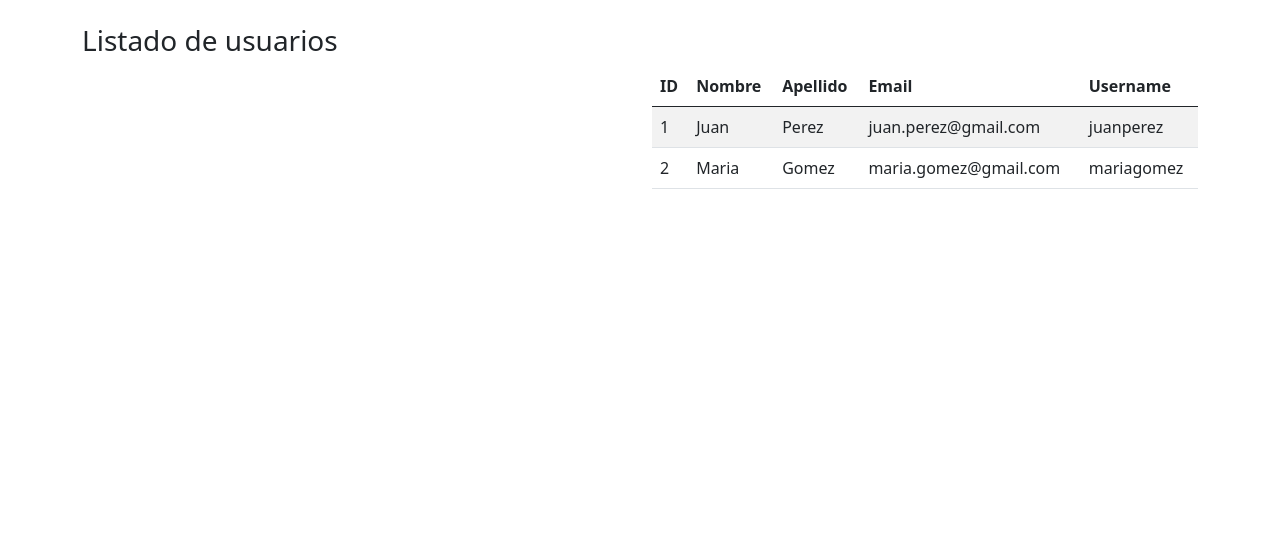
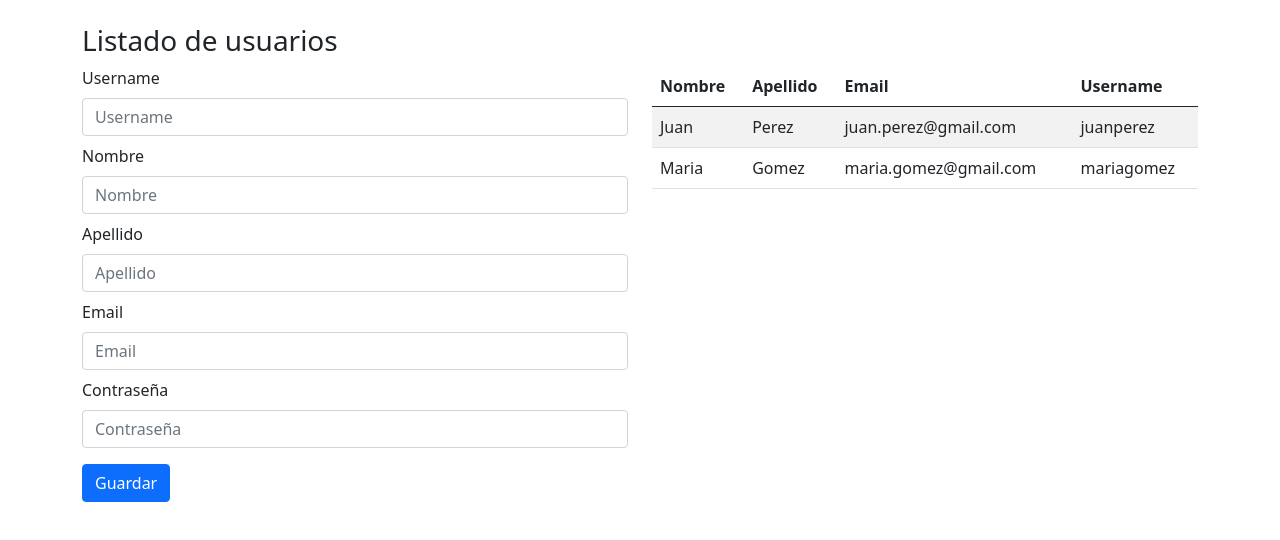
Before and after one commit to brahiant/angular_user_app, an Angular app: page / in a window 1280 px wide. Shown: the top 540 px of the page. Built offline with nearby package versions, Linux system fonts and the light colour scheme.

Commit message:
Agrega el componente UserForm al componente UserApp, actualiza el HTML para incluir el formulario y modifica la lógica para añadir nuevos usuarios. Se actualiza README.md con instrucciones correspondientes.

```diff
--- a/src/app/components/user-app.component.html
+++ b/src/app/components/user-app.component.html
@@ -3,8 +3,7 @@
     <div class="row">
         <div class="col">
             <form>
-                <div class="form-group">
-                </div>
+                <app-user-form (newUserEventEmitter)="addUser($event)"></app-user-form>
             </form>
         </div>
         <div class="col">
--- a/src/app/components/user-app.component.ts
+++ b/src/app/components/user-app.component.ts
@@ -2,11 +2,12 @@ import { Component, OnInit } from '@angular/core';
 import { user } from '../models/user';
 import { UserService } from '../services/user.service';
 import { UserComponent } from './user/user.component';
+import { UserFormComponent } from './user-form/user-form.component';
 
 @Component({
   selector: 'app-user-app',
   standalone: true,
-  imports: [UserComponent],
+  imports: [UserComponent, UserFormComponent],
   templateUrl: './user-app.component.html'
 })
 export class UserAppComponent implements OnInit{
@@ -20,4 +21,8 @@ export class UserAppComponent implements OnInit{
       this.users = users;
     });
    }
+
+   addUser(user: user){
+    this.users = [...this.users, {...user}];
+   }
 }
--- /dev/null
+++ b/src/app/components/user-form/user-form.component.html
@@ -0,0 +1,23 @@
+<form (ngSubmit)="onSubmit()">
+    <div class="form-group">
+        <label for="username">Username</label>
+        <input type="text" placeholder="Username" class="form-control my-2" id="username" name="username" [(ngModel)]="user.username">
+    </div>
+    <div class="form-group">
+        <label for="name">Nombre</label>
+        <input type="text" placeholder="Nombre" class="form-control my-2" id="name" name="name" [(ngModel)]="user.name">
+    </div>
+    <div class="form-group">
+        <label for="lastName">Apellido</label>
+        <input type="text" placeholder="Apellido" class="form-control my-2" id="lastName" name="lastName" [(ngModel)]="user.lastName">
+    </div>
+    <div class="form-group">
+        <label for="email">Email</label>
+        <input type="email" placeholder="Email" class="form-control my-2" id="email" name="email" [(ngModel)]="user.email">
+    </div>
+    <div class="form-group">
+        <label for="password">Contraseña</label>
+        <input type="password" placeholder="Contraseña" class="form-control my-2" id="password" name="password" [(ngModel)]="user.password">
+    </div>
+    <button type="submit" class="btn btn-primary my-2">Guardar</button>
+</form>
--- /dev/null
+++ b/src/app/components/user-form/user-form.component.ts
@@ -0,0 +1,26 @@
+import { Component, EventEmitter, Output } from '@angular/core';
+import { FormsModule } from '@angular/forms';
+import { user } from '../../models/user';
+
+
+@Component({
+  selector: 'app-user-form',
+  standalone: true,
+  imports: [FormsModule],
+  templateUrl: './user-form.component.html'
+})
+export class UserFormComponent {
+  user: user;
+
+  @Output() newUserEventEmitter: EventEmitter<user> = new EventEmitter<user>();
+
+  constructor(){
+    this.user = new user();
+  }
+
+  onSubmit(){
+    console.log(this.user);
+    this.newUserEventEmitter.emit(this.user);
+  }
+
+}
--- a/src/app/components/user/user.component.html
+++ b/src/app/components/user/user.component.html
@@ -6,7 +6,6 @@
      <table class="table table-hover table-striped">
          <thead>
              <tr>
-                 <th>ID</th>
                  <th>Nombre</th>
                  <th>Apellido</th>
                  <th>Email</th>
@@ -16,7 +15,6 @@
          <tbody>
              @for(user of users; track user.id) {
                  <tr>
-                     <td>{{ user.id }}</td>
                      <td>{{ user.name }}</td>
                      <td>{{ user.lastName }}</td>
                      <td>{{ user.email }}</td>
```
Also changed, not shown: 1 other file (tests, documents, lock files or other folders).
